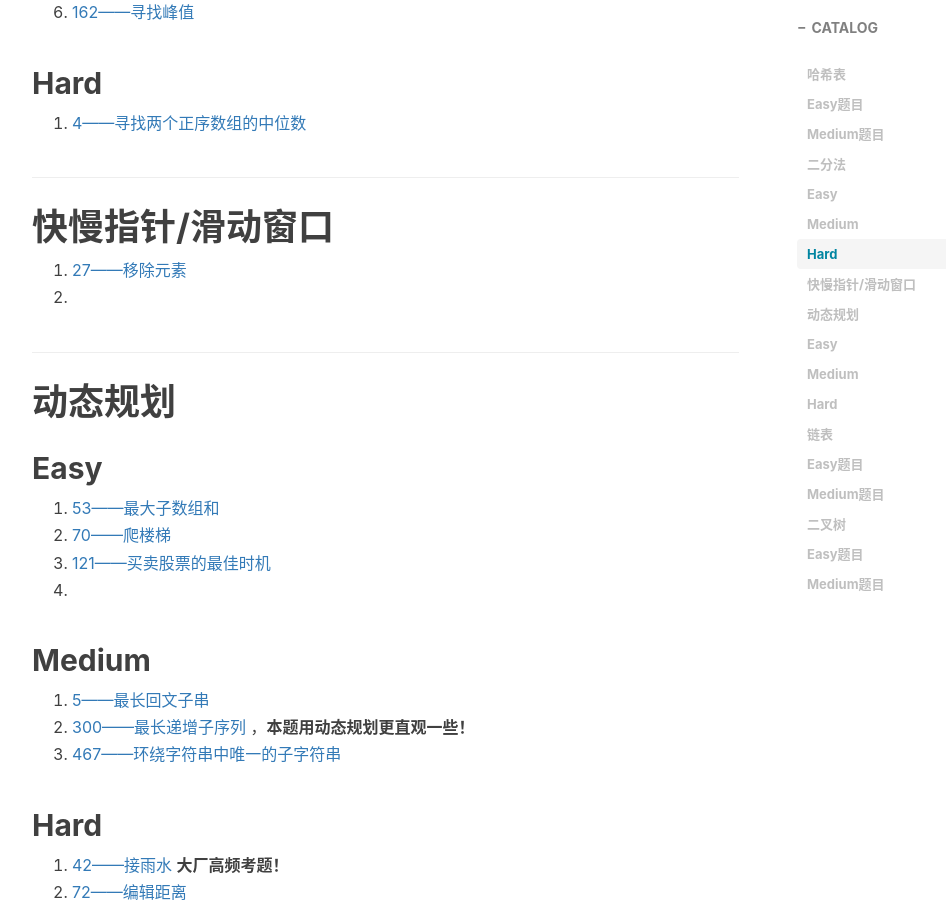
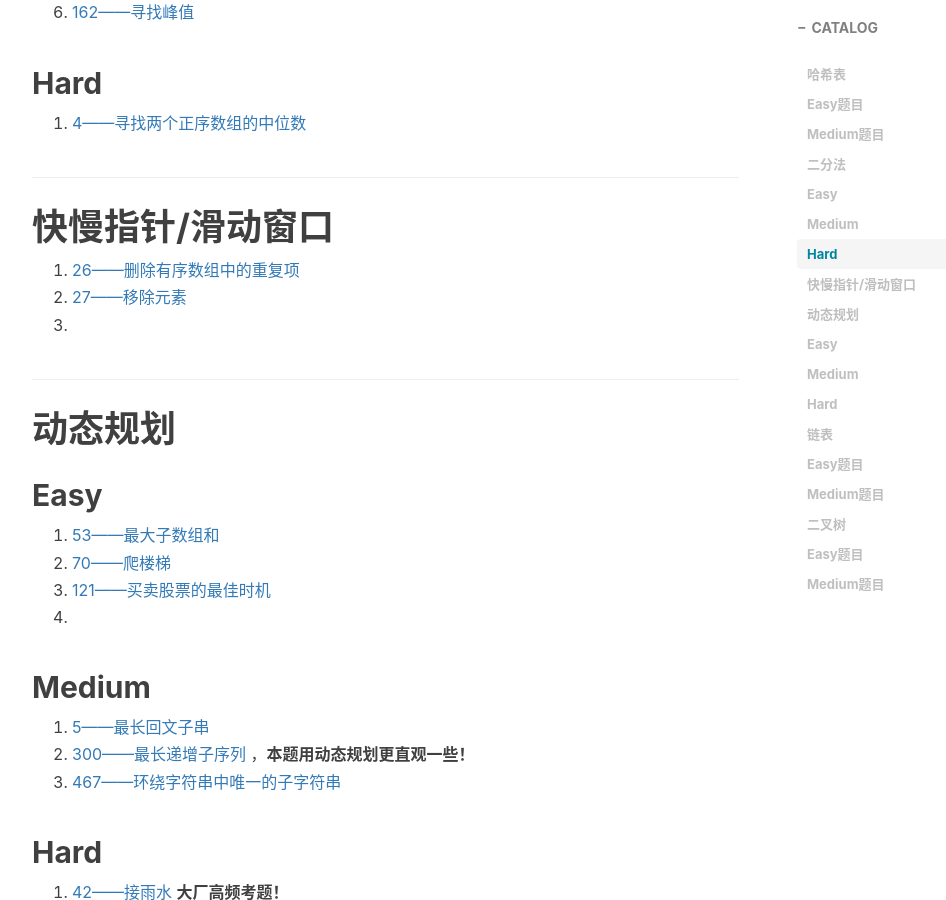
Before and after one commit to xie96808/xie96808.github.io, a Jekyll site: the page built from _posts/2022-05-22-刷题分类!.md, in a window 1280 px wide and 900 px high, scrolled down 1885 px. Shown: the whole window, without its empty margins (233-1179 px from the left). Built offline with Jekyll 4.4.1, drawn with Linux system fonts in a browser that asks for light colours; nearby versions of some CDN libraries; comment, search, counter and statistics services are not loaded.

Commit message:
Update 2022-05-22-刷题分类!.md

```diff
--- a/_posts/2022-05-22-刷题分类!.md
+++ b/_posts/2022-05-22-刷题分类!.md
@@ -75,8 +75,9 @@ tags:								#标签
 
 # 快慢指针/滑动窗口
 
-1. [27——移除元素](https://leetcode.cn/problems/remove-element/)
-2.
+1. [26——删除有序数组中的重复项](https://leetcode.cn/problems/remove-duplicates-from-sorted-array)
+2. [27——移除元素](https://leetcode.cn/problems/remove-element/)
+3.
 
 ---------------
 
```
